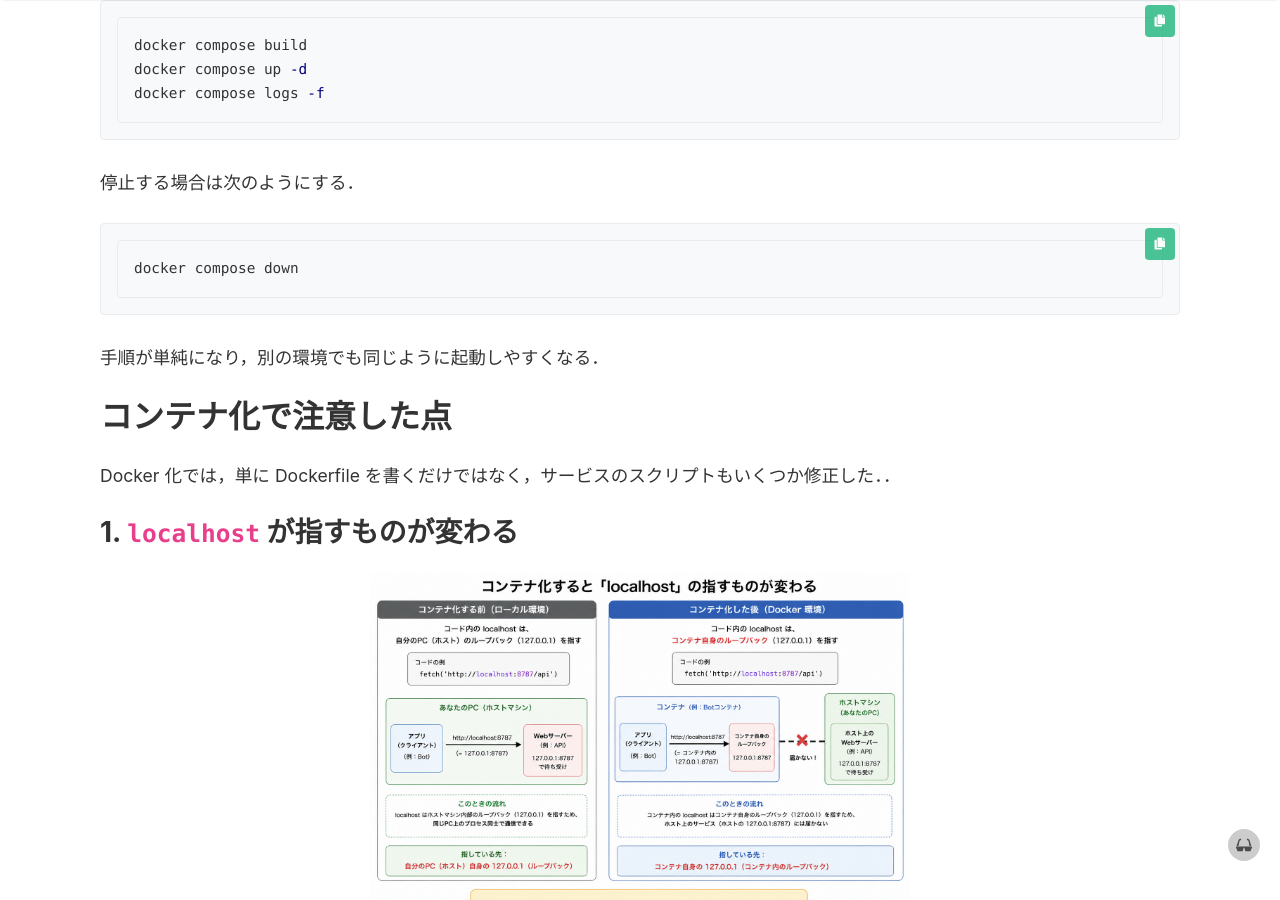
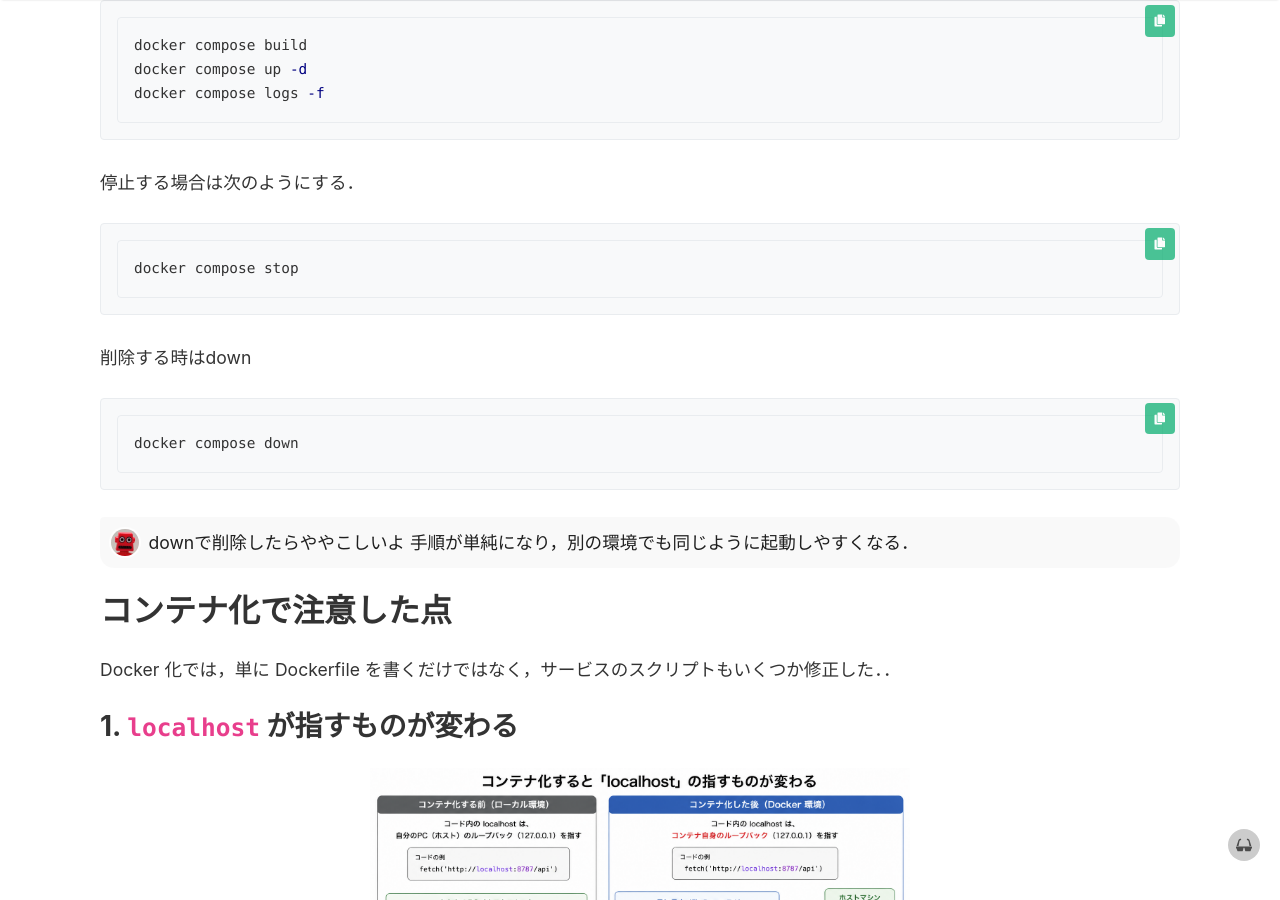
Before and after one commit to yope7/yope7.github.io, a Jekyll site: the page built from _posts/2026-05-20-systemd-and-docker.md, in a window 1280 px wide and 900 px high, scrolled down 4260 px. Built offline with Jekyll 4.4.1, drawn with Linux system fonts in a browser that asks for light colours; nearby versions of some CDN libraries; comment, search, counter and statistics services are not loaded; some of the changed text lies outside the part shown.

Commit message:
fix:記事の嘘を修正

````diff
--- a/_posts/2026-05-20-systemd-and-docker.md
+++ b/_posts/2026-05-20-systemd-and-docker.md
@@ -130,10 +130,17 @@ docker compose logs -f
 停止する場合は次のようにする．
 
 ```bash
+docker compose stop
+```
+
+削除する時はdown
+
+```bash
 docker compose down
 ```
 
-手順が単純になり，別の環境でも同じように起動しやすくなる．
+> 2 downで削除したらややこしいよ
+> 手順が単純になり，別の環境でも同じように起動しやすくなる．
 
 ## コンテナ化で注意した点
 
@@ -175,3 +182,5 @@ volumes:
 
 - 実際に移行してみる
 - サービスの死活監視&アラート
+
+> 3 マイクだよォ
````
Also changed, not shown: assets/faces/3.png (added), assets/faces/4.png (added).
